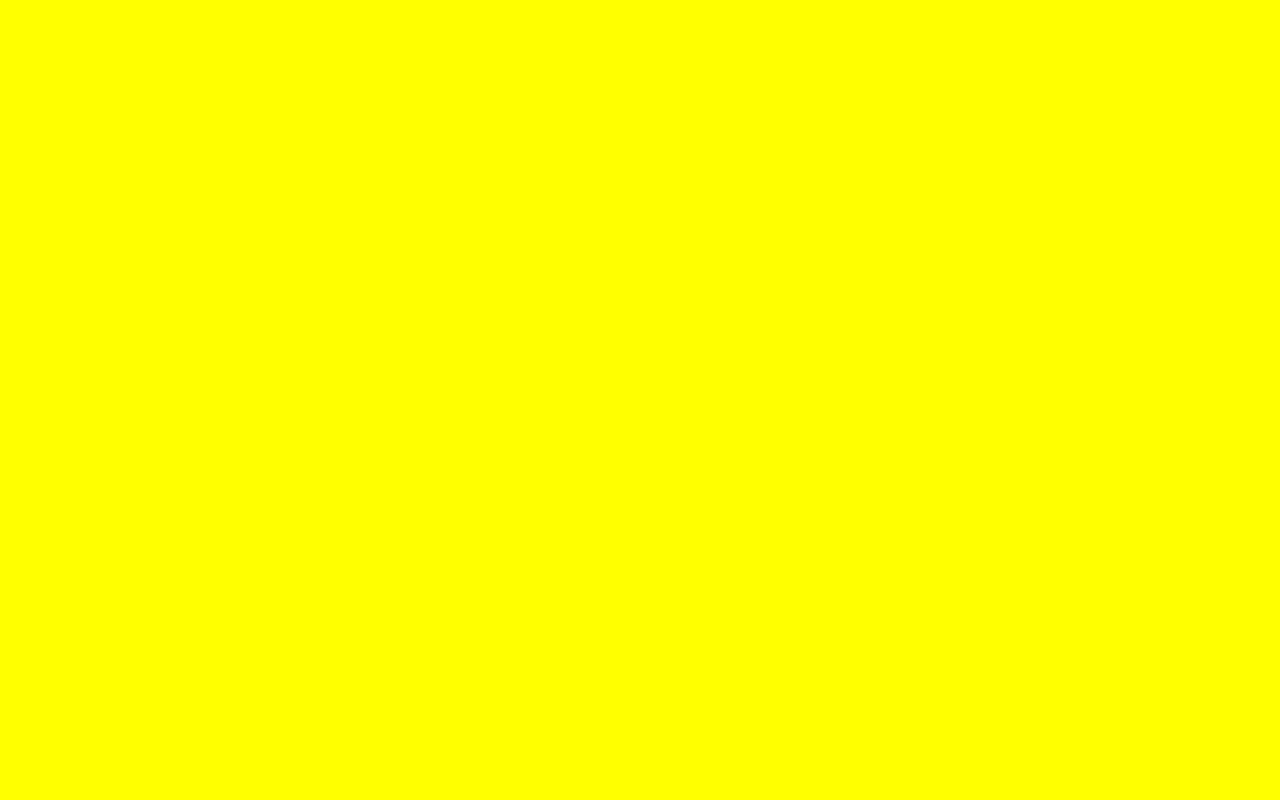
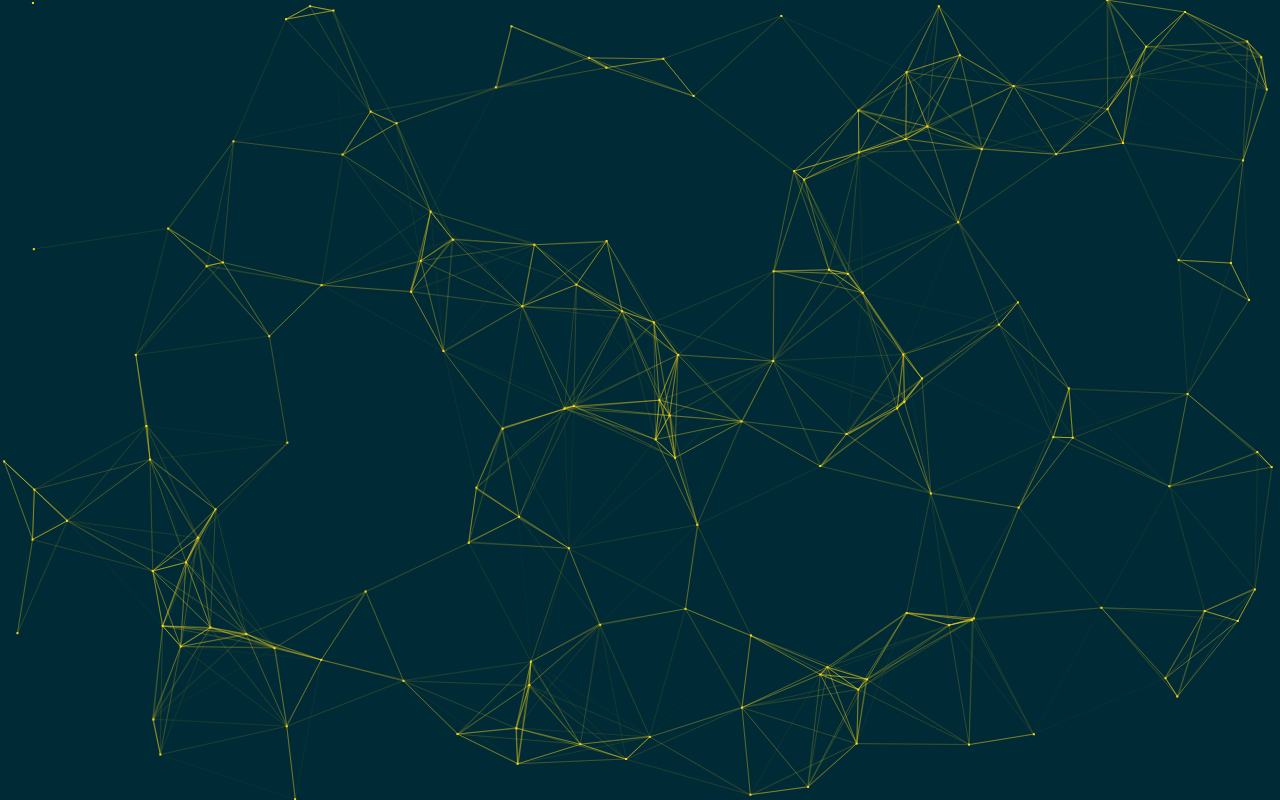
Before and after one commit to mengfanfei/vue-core-knowledge, a Vue app: page /canvas/particle in a window 1280 px wide. Built offline with nearby package versions, Linux system fonts and the light colour scheme.

Commit message:
增加canvas

```diff
--- a/src/pages/canvas/particle.vue
+++ b/src/pages/canvas/particle.vue
@@ -6,34 +6,73 @@
 <script setup lang="ts">
 import { onMounted } from 'vue'
 
-onMounted(() => {
-  drawParticle()
-})
+let canvas: HTMLCanvasElement, context: CanvasRenderingContext2D
 
 /**
  * 创建粒子
  */
-const dots = []
-for (let i = 0; i < 100; i++) {
+const dots: any[] = []
+for (let i = 0; i < 150; i++) {
   dots.push({
     x: Math.random() * document.body.clientWidth, // x  , y  为  粒子坐标
     y: Math.random() * document.body.clientHeight,
-    xa: Math.random() * 3 - 1, // xa , ya 为  粒子 xy 轴加速度
-    ya: Math.random() * 3 - 1,
-    max: 100 // 连线的最大距离 px
+    xa: Math.random() * 2 - 1, // xa , ya 为  粒子 xy 轴加速度
+    ya: Math.random() * 2 - 1,
+    max: 150 // 连线的最大距离 px
   })
 }
 
-
+/**
+ * 绘制粒子
+ */
 const drawParticle = () => {
-  const canvas = document.getElementById('particle') as HTMLCanvasElement
-  const context = canvas.getContext('2d') as CanvasRenderingContext2D
+  canvas = document.getElementById('particle') as HTMLCanvasElement
+  context = canvas.getContext('2d') as CanvasRenderingContext2D
   canvas.width = document.body.clientWidth
   canvas.height = document.body.clientHeight
 
   context.clearRect(0, 0, canvas.width, canvas.height)
-  context.fillStyle = 'rgba(255,255,0, 1)'
+  context.fillStyle = 'rgba(0, 43, 54, 1)'
   context.fillRect(0, 0, canvas.width, canvas.height)
+  dots.forEach(item => {
+    item.x += item.xa
+    item.y += item.ya
+    item.xa *= item.x > canvas.width || item.x < 0 ? -1 : 1
+    item.ya *= item.y > canvas.height || item.y < 0 ? -1 : 1
+    context.fillStyle = 'rgba(255,218,27,1)'
+    context.fillRect(item.x - 1, item.y - 1, 2, 2)
+    drawParticleLine(item, dots)
+  })
 }
 
+/**
+ * 绘制粒子连接线
+ */
+const drawParticleLine = (dot: any, dots: any[]) => {
+  for (const item of dots) {
+    if (dot === item || item.x === null || item.y === null) continue
+    const xc = dot.x - item.x
+    const yc = dot.y - item.y
+    const distance = Math.sqrt(xc*xc + yc*yc)
+    if (distance < item.max) {
+      const ratio = (item.max - distance) /item.max
+      context.beginPath()
+      context.lineWidth = ratio / 2
+      context.moveTo(dot.x, dot.y)
+      context.lineTo(item.x, item.y)
+      context.strokeStyle = 'rgba(255,218,27,1)'
+      context.stroke()
+    }
+  }
+}
+
+const draw = () => {
+  window.requestAnimationFrame(draw)
+  drawParticle()
+}
+
+onMounted(() => {
+  draw()
+})
+
 </script>
```
